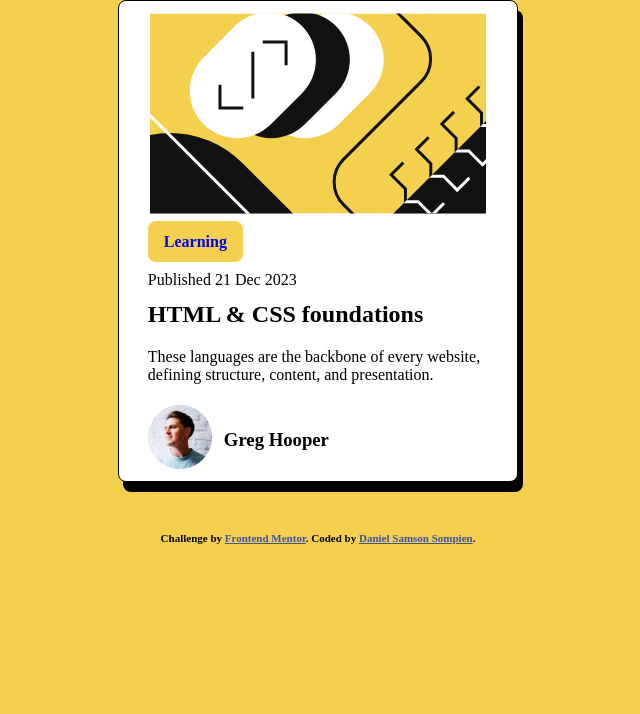
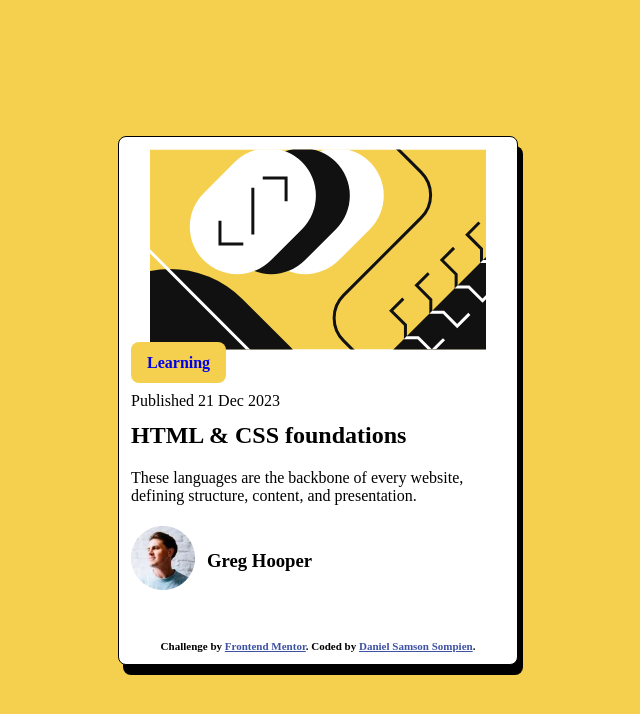
Before and after one commit to butc-her/blog-preview-card, a plain HTML site: page index.html in a window 1280 px wide. Shown: the whole page, without its empty margins (322-962 px from the left). Drawn offline with Linux system fonts and the light colour scheme; a web font is replaced by a local one.

Commit message:
Created a new branch

```diff
--- a/index.html
+++ b/index.html
@@ -18,6 +18,9 @@
     }
 
     body{
+      display: grid;
+      place-items: center;
+      min-height: 100vh;
       background-color: hsl(47, 88%, 63%);
       font-family: Figtree;
       font-weight: 800;
@@ -28,7 +31,6 @@
       background-color: hsl(0, 0%, 100%);
       display: flex;
       flex-flow: column wrap;
-      gap: 15px;
       align-items: center;
       justify-content: center;
       margin: auto;
@@ -47,7 +49,6 @@
 
     .container{
       position: relative;
-      width: 91%;
     }
 
     .container a{
@@ -112,11 +113,12 @@
         <h3>Greg Hooper</h3>
       </div>
     </div>
+
+    <div class="attribution">
+      Challenge by <a href="https://www.frontendmentor.io?ref=challenge" target="_blank">Frontend Mentor</a>.
+      Coded by <a href="#">Daniel Samson Sompien</a>.
+    </div>
   </div>
 
-  <div class="attribution">
-    Challenge by <a href="https://www.frontendmentor.io?ref=challenge" target="_blank">Frontend Mentor</a>.
-    Coded by <a href="#">Daniel Samson Sompien</a>.
-  </div>
 </body>
 </html>
```
